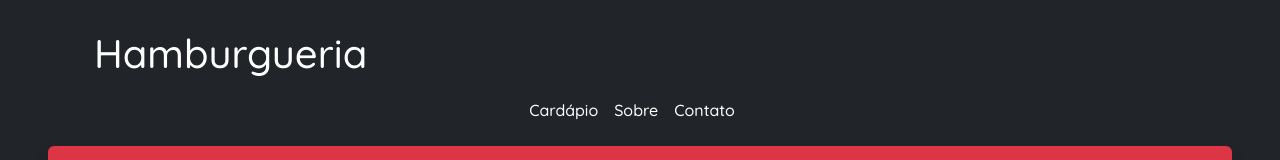
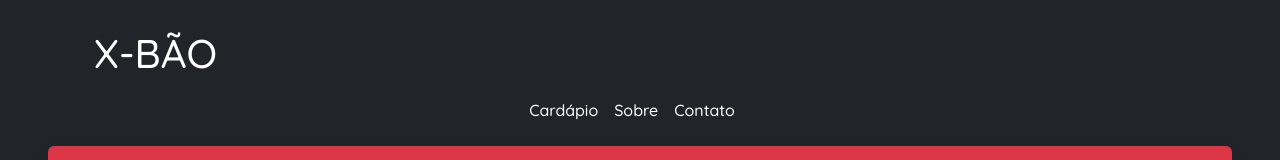
Before and after one commit to LGSLima/Aprendizado-JS, a plain HTML site: page Aula-08-05-2025/cardapio.html in a window 1280 px wide. Shown: the top 160 px of the page. Drawn offline with nearby package versions, Linux system fonts and the light colour scheme.

Commit message:
11º Commit - Hamburgueria
Ajustes pequenos.

```diff
--- a/Aula-08-05-2025/cardapio.html
+++ b/Aula-08-05-2025/cardapio.html
@@ -3,7 +3,7 @@
     <head>
         <meta charset="UTF-8">
         <meta name="viewport" content="width=device-width, initial-scale=1.0">
-        <title>Hamburgueria</title>
+        <title>X-BÃO</title>
         <!-- Bootstrap -->
         <link href="https://cdn.jsdelivr.net/npm/bootstrap@5.3.6/dist/css/bootstrap.min.css" rel="stylesheet" integrity="sha384-4Q6Gf2aSP4eDXB8Miphtr37CMZZQ5oXLH2yaXMJ2w8e2ZtHTl7GptT4jmndRuHDT" crossorigin="anonymous">
         <!-- Bootstrap Icons -->
@@ -21,7 +21,7 @@
         <nav class="navbar navbar-expand-lg pt-4">
             <div class="container d-flex flex-column">
                 <div class="container-fluid d-flex">
-                    <a class="navbar-brand text-white" href="hamburgueria.html"><h1>Hamburgueria</h1></a>
+                    <a class="navbar-brand text-white" href="hamburgueria.html"><h1>X-BÃO</h1></a>
                     <button class="navbar-toggler ms-auto" type="button" data-bs-toggle="offcanvas" data-bs-target="#menu-navegacao" aria-expanded="false" aria-controls="offcanvasNavbar" aria-label="Alternar menu de navegacao">
                         <span class="navbar-toggler-icon"></span>
                     </button>
@@ -29,7 +29,7 @@
                 <!-- Menu Offcanvas -->
                 <div class="offcanvas offcanvas-start bg-dark" tabindex="-1" aria-labelledby="OffCanvasMenuNavegacao" id="menu-navegacao">
                     <div class="offcanvas-header text-light">
-                        <h4 class="offcanvas-title">Hamburgueria</h4>
+                        <h4 class="offcanvas-title">X - BÃO</h4>
                         <button class="btn-close" type="button" data-bs-dismiss="offcanvas" aria-label="fecharOffcanvas"></button>
                     </div>
                     <div class="offcanvas-body text-light">
```
Also changed, not shown: Aula-08-05-2025/hamburgueria.html (+3 -3 lines), Aula-08-05-2025/images/logo.png (added).
